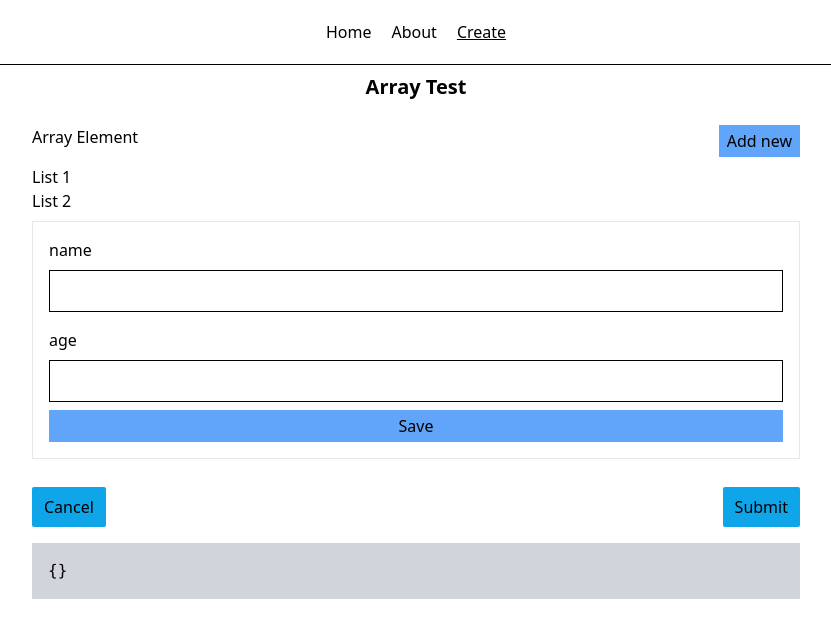
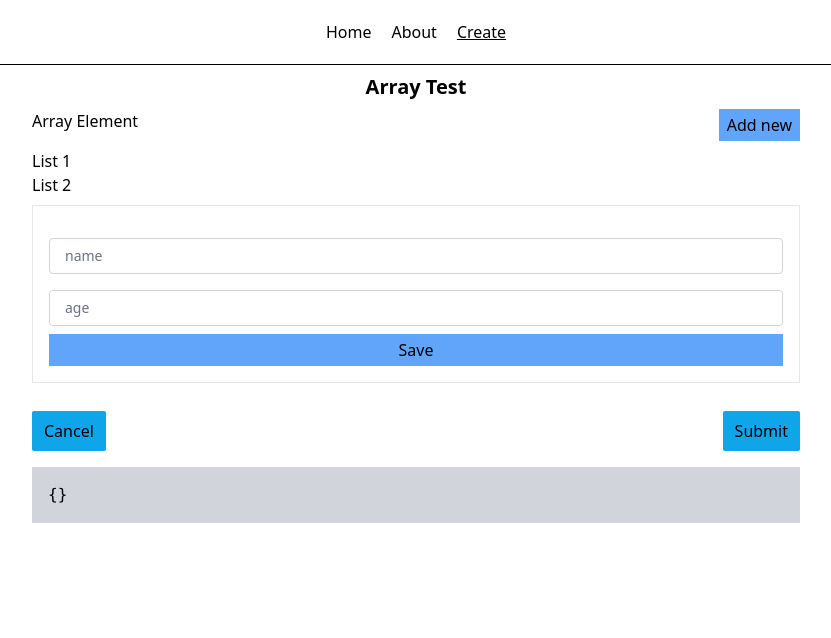
Before and after one commit to nurRiyad/form-builder, a Vue app: page /create in a window 1280 px wide. Both pictures are taken after a click on the button "Add new". Shown: the top 638 px of the page, without its empty margins (224-1055 px from the left). Built offline with nearby package versions, Linux system fonts and the light colour scheme.

Commit message:
Add input fields css
Signed-off-by: mohin7 <mohin@appscode.com>

```diff
--- a/src/components/base/InputText.vue
+++ b/src/components/base/InputText.vue
@@ -66,14 +66,26 @@ const calculateInputType = computed(() => {
   <div v-if="inInputFetching">
     <h1>This input element is loading...</h1>
   </div>
-  <div class="flex flex-col space-y-2">
-    <label :for="element.label">{{ element.label }}</label>
+  <div class="single-input relative mt-4">
+    <label
+      :for="element.label"
+      class="absolute top-2 left-3 pointer-events-none text-sm text-gray-500 transition ease-in-out duration-300 px-1 text-grey-darker"
+      :class="[value ? ' -translate-y-4 text-xs bg-white' : '']"
+      >{{ element.label }}</label
+    >
     <input
       :id="element.label"
       :name="element.label"
       :type="calculateInputType"
       v-model="value"
-      class="border border-black"
+      class="block w-full bg-white border h-9 border-gray-300 rounded py-2 px-4 appearance-none leading-none focus:outline-none focus:shadow-outline focus:border-none focus:shadow-none"
     />
   </div>
 </template>
+
+<style>
+.single-input:focus-within label,
+.single-input input:not(:placeholder-shown) + label {
+  @apply -translate-y-4 text-xs bg-white;
+}
+</style>
--- a/src/components/base/SelectSingle.vue
+++ b/src/components/base/SelectSingle.vue
@@ -54,7 +54,12 @@ const fOptions = computed(() => {
 
 <template>
   <label :for="element.label">{{ element.label }}</label>
-  <select :name="element.label" :id="element.label" v-model="value">
+  <select
+    :name="element.label"
+    :id="element.label"
+    v-model="value"
+    class="block w-full bg-white border h-9 border-gray-300 rounded py-2 px-4 appearance-none leading-none focus:outline-none focus:shadow-outline focus:border-none focus:shadow-none"
+  >
     <option v-for="val in fOptions" :key="val.value" :value="val.value">
       {{ val.name }}
     </option>
--- a/src/components/derived/SingleStep.vue
+++ b/src/components/derived/SingleStep.vue
@@ -48,7 +48,7 @@ const checkIf = (el: IfType | undefined) => {
     <div v-if="isSSFetching">
       <h1>Single Step Form Loading</h1>
     </div>
-    <div v-else class="flex flex-col space-y-4">
+    <div v-else class="flex flex-col">
       <p class="font-semibold text-xl text-center">{{ ui.label }}</p>
       <template v-for="el in ui.elements" :key="el.label">
         <InputText
```
